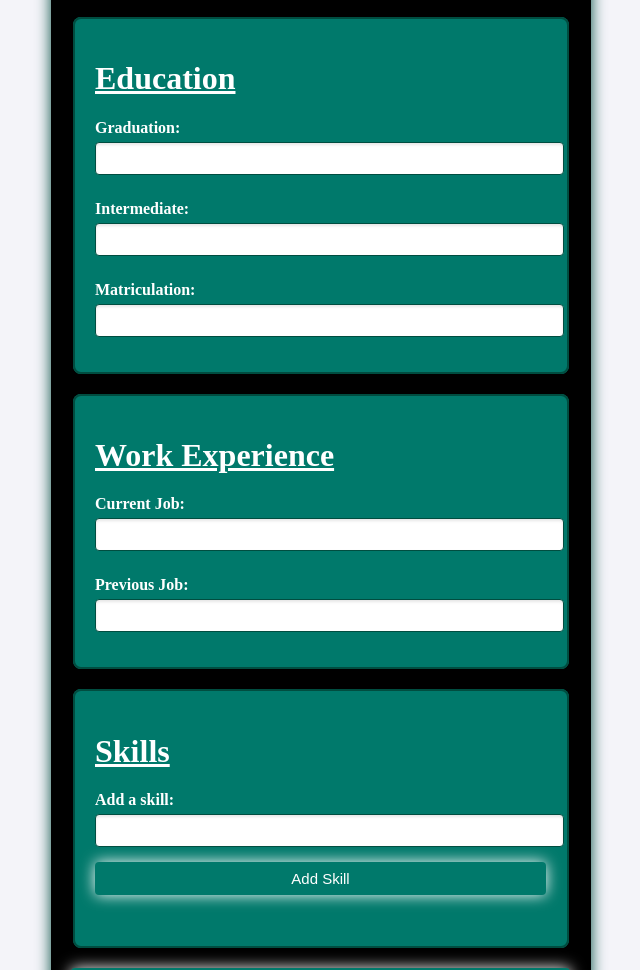
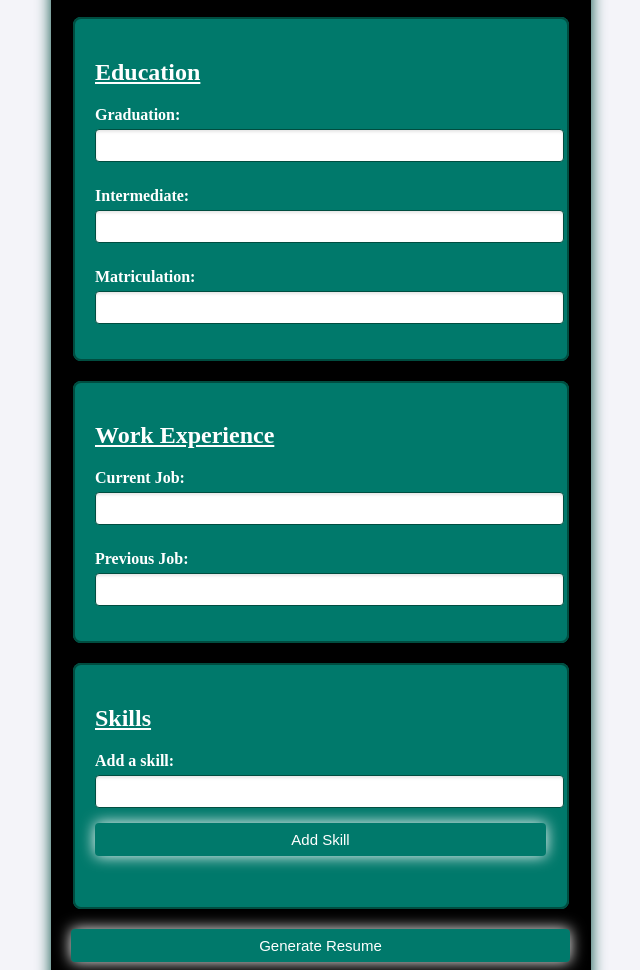
Before and after one commit to MehwishRazzak786/Milestone-3-Dynamic-Resume-Builder, a plain HTML site: page index.html in a window 1280 px wide. Shown: the part 540-1510 px from the top of the page, without its empty margins (319-959 px from the left). Drawn offline with Linux system fonts and the light colour scheme.

Commit message:
replace h1 tag

```diff
--- a/index.html
+++ b/index.html
@@ -33,7 +33,7 @@
     <fieldset>
 
         <!-- Education -->
-        <h1 style="color: white; text-decoration: underline;">Education</h1>
+        <h2 style="color: white; text-decoration: underline;">Education</h2>
         <label for="graduation">Graduation:</label>
         <input type="text" id="graduation" required>
 
@@ -47,7 +47,7 @@
 
     <fieldset>
         <!-- Work Experience -->
-        <h1 style="color: white;text-decoration: underline;">Work Experience</h1>
+        <h2 style="color: white;text-decoration: underline;">Work Experience</h2>
         <label for="current-job">Current Job:</label>
         <input type="text" id="current-job" required>
 
@@ -57,7 +57,7 @@
 
     <fieldset>
         <!-- Skills -->
-        <h1 style="color: white;text-decoration: underline;">Skills</h1>
+        <h2 style="color: white;text-decoration: underline;">Skills</h2>
         <label for="skills">Add a skill:</label>
         <input type="text" id="skill-input">
         <button type="button" id="add-skill-btn" style="font-size: 15px;">Add Skill</button>
```
